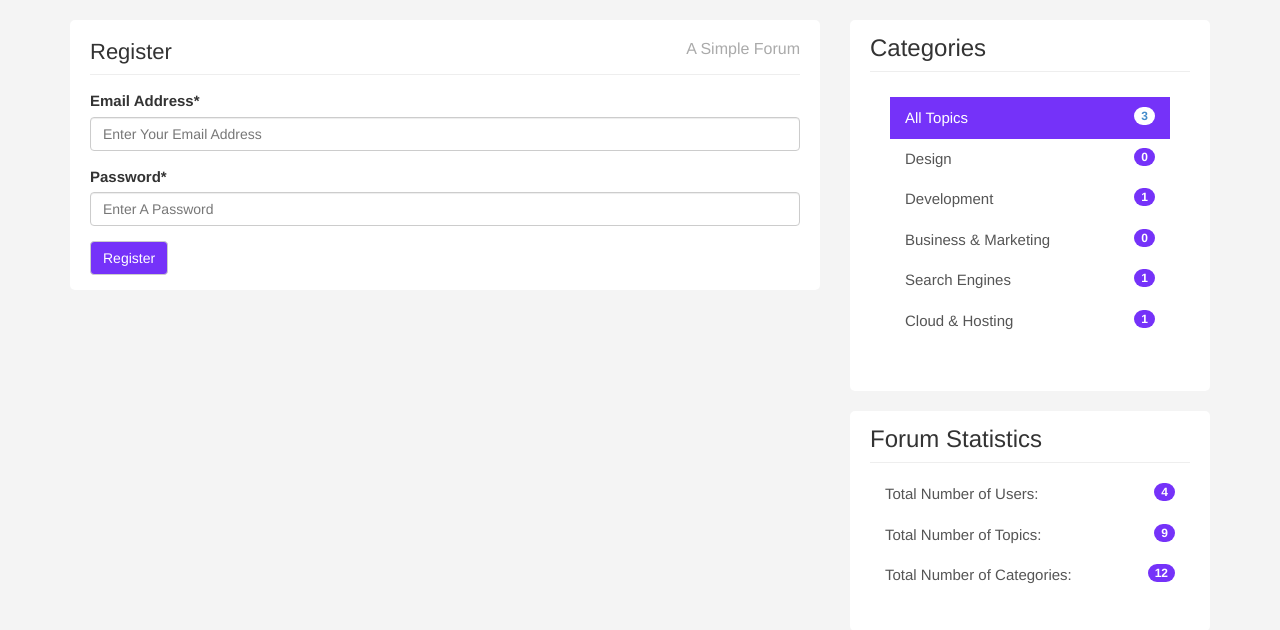
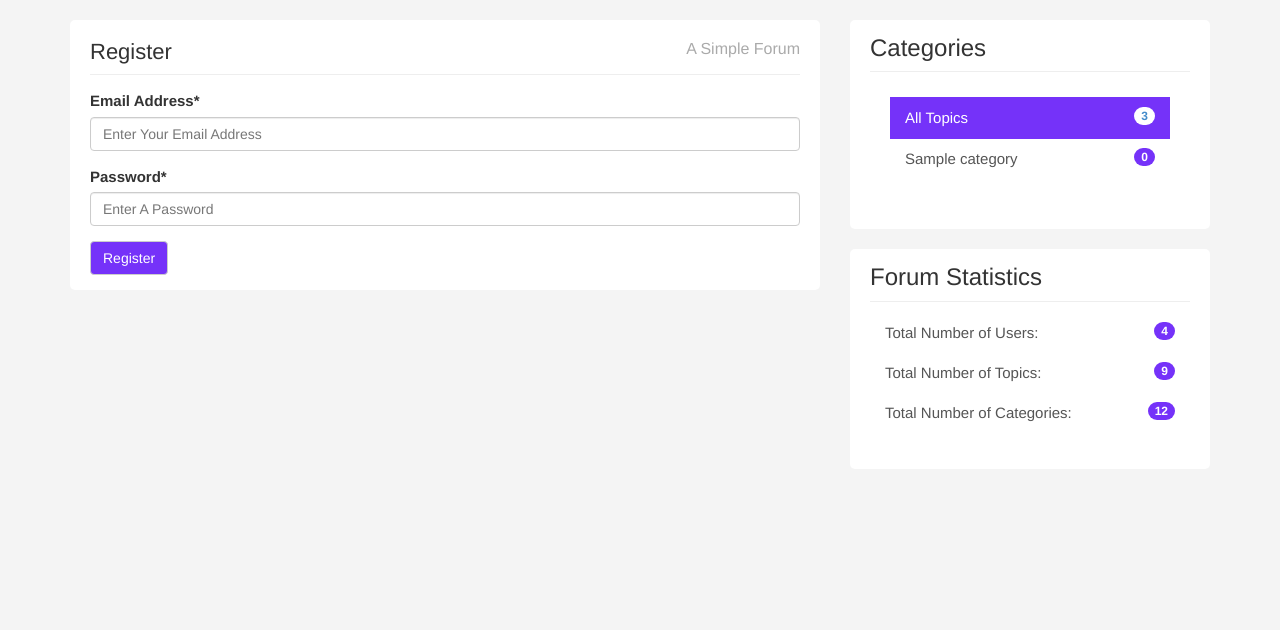
Before and after one commit to Miloud73/Forum_in_PHP, a PHP site: page /forum/auth/login.php in a window 1280 px wide. Shown: the part 40-670 px from the top of the page. Run offline with PHP 8.4, Linux system fonts and the light colour scheme; data comes from the database, SQL or seed files in the repository; tables that the repository leaves empty or names only in its code hold one stand-in row (values such as "Sample post"); some libraries are stand-ins or nearby versions.

Commit message:
showing categories

```diff
--- a/includes/footer.php
+++ b/includes/footer.php
@@ -4,34 +4,15 @@
     $stmt->execute();
     $count_AllTopic = $stmt->fetch(PDO::FETCH_OBJ);
 	// end counting All Topics
-	// start counting Design topic
-	$stmtDesign = $conn->prepare("SELECT count(*) as design_topic from topics where category ='Design'");
-	$stmtDesign->execute();
-    $count_DesignTopic = $stmtDesign->fetch(PDO::FETCH_OBJ);
-	// end counting Design topic
 
-	// start counting Development topic
-	$stmtDevelopment = $conn->prepare("SELECT count(*) as Development_topic from topics where category ='Development'");
-	$stmtDevelopment->execute();
-    $count_DevelopmentTopic = $stmtDevelopment->fetch(PDO::FETCH_OBJ);
-	// end counting Development topic
+	// number of post inside every category
+	$stmtCategories = $conn ->prepare("SELECT categories.id AS id,categories.name AS name,
+	COUNT(topics.category) AS count_categories FROM categories
+	LEFT JOIN topics ON categories.name = topics.category GROUP BY (topics.category) ");
+	$stmtCategories->execute();
 
-	// start counting Business & Marketing topic
-	$stmtMarketing = $conn->prepare("SELECT count(*) as marketing_topic from topics where category ='Business & Marketing'");
-	$stmtMarketing->execute();
-    $count_MarketingTopic = $stmtMarketing->fetch(PDO::FETCH_OBJ);
-	// end counting Business & Marketing topic
+	$allCategories = $stmtCategories->fetchAll(PDO::FETCH_OBJ)
 
-	// start counting Search Engines topic
-	$stmtSearch  = $conn->prepare("SELECT count(*) as Search_topic from topics where category ='Search Engines'");
-	$stmtSearch ->execute();
-    $count_SearchTopic = $stmtSearch->fetch(PDO::FETCH_OBJ);
-	// end counting Search Engines topic
-	// start counting Cloud & Hosting topic
-	$stmtCloud  = $conn->prepare("SELECT count(*) as Cloud_topic from topics where category ='Cloud & Hosting'");
-	$stmtCloud->execute();
-    $count_Cloud = $stmtCloud->fetch(PDO::FETCH_OBJ);
-	// end counting Cloud & Hosting topic
 
 
 ?>
@@ -47,11 +28,9 @@
 					<h3>Categories</h3>
 					<div class="list-group block ">
 						<a href="#" class="list-group-item active">All Topics <span class="badge pull-right"><?php echo  $count_AllTopic->all_topics; ?></span></a>
-						<a href="#" class="list-group-item">Design<span class="color badge pull-right"><?php echo  $count_DesignTopic->design_topic; ?></span></a>
-						<a href="#" class="list-group-item">Development<span class="color badge pull-right"><?php echo  $count_DevelopmentTopic->Development_topic; ?></span></a>
-						<a href="#" class="list-group-item">Business & Marketing <span class="color badge pull-right"><?php echo  $count_MarketingTopic->marketing_topic; ?></span></a>
-						<a href="#" class="list-group-item">Search Engines<span class="color badge pull-right"><?php echo  $count_SearchTopic->Search_topic; ?></span></a>
-						<a href="#" class="list-group-item">Cloud & Hosting <span class="color badge pull-right"><?php echo  $count_Cloud->Cloud_topic; ?></span></a>
+						 <?php foreach($allCategories as $category): ?>
+						<a href="#" class="list-group-item"><?php echo $category->name ?><span class="color badge pull-right"><?php echo $category->count_categories ?></span></a>
+						<?php endforeach ?>
 					</div>
 					</div>
 
```
